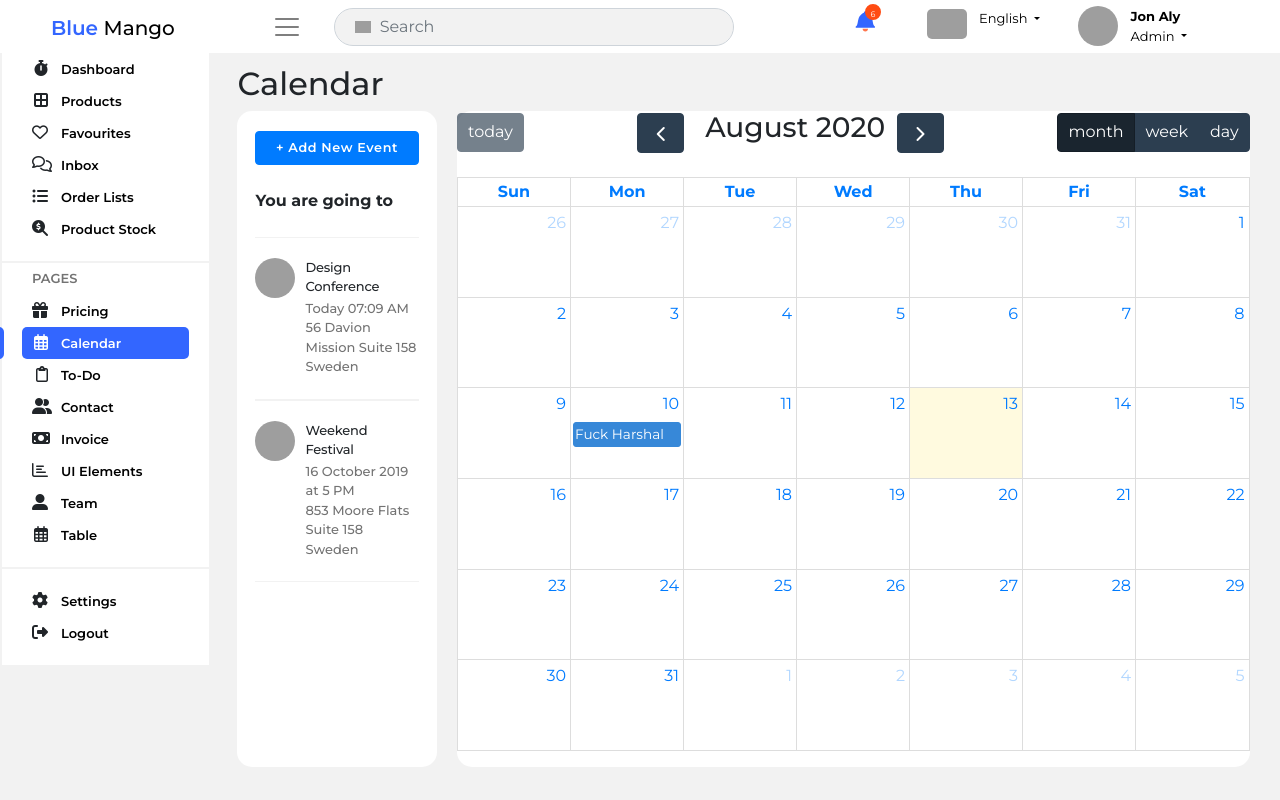
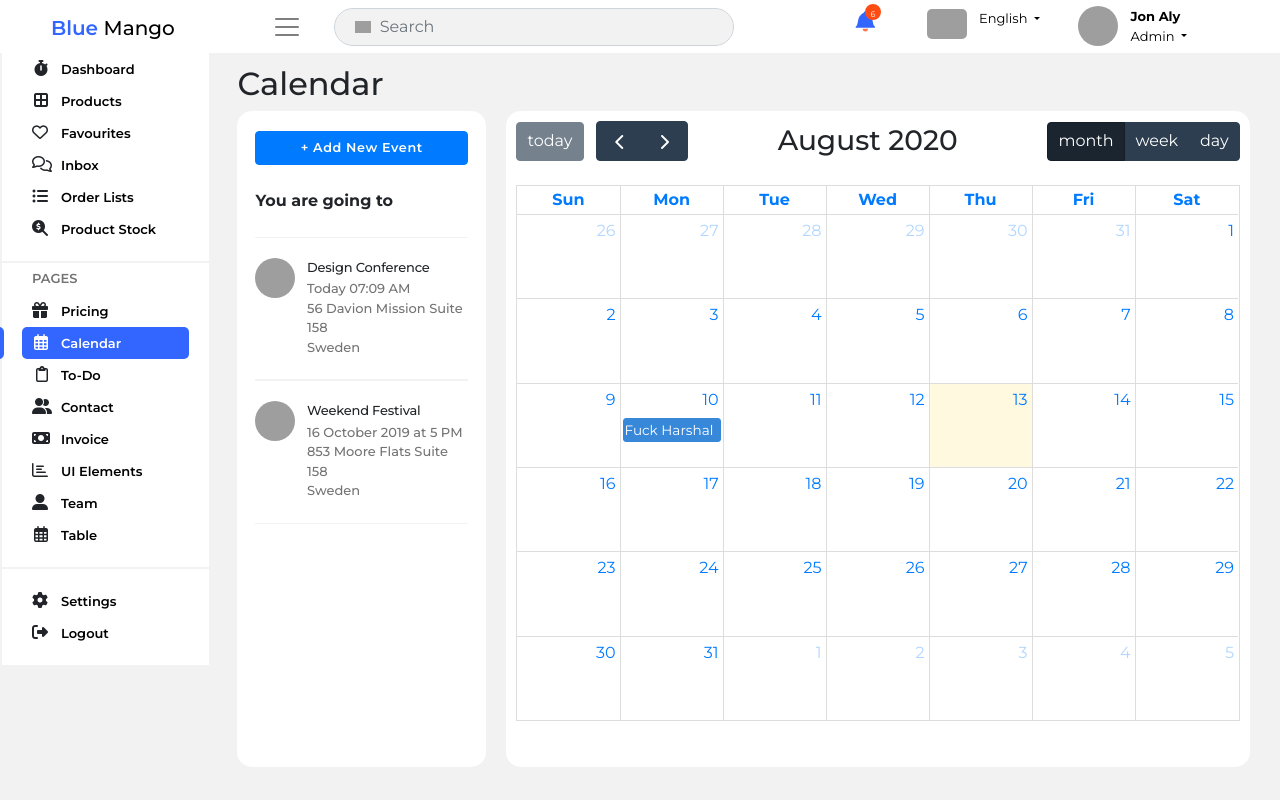
Before and after one commit to gautam-bits/Calendar-Task, a plain HTML site: page index.html in a window 1280 px wide. Drawn offline with nearby package versions, Linux system fonts and the light colour scheme; grey boxes are pictures that could not be loaded.

Commit message:
Width increased

```diff
--- a/css/calendar.css
+++ b/css/calendar.css
@@ -6,7 +6,7 @@
 #add-event {
     background: white;
     height: 82vh;
-    width: 20%;
+    width: 25%;
     margin-right: 20px;
     border-radius: 15px;
     align-items: center;
@@ -22,15 +22,17 @@
 
 #calendar-wrapper {
     background: white;
-    width: 80%;
+    width: 75%;
     border-radius: 15px;
+    height: 82vh;
+    padding: 10px;
 }
 
-#calendar {
+/* #calendar {
     height: 80vh;
     width: 100%;
     overflow: hidden;
-}
+} */
 
 #calendar-heading {
     margin-top: 12px;
--- a/scripts/scripts.js
+++ b/scripts/scripts.js
@@ -18,8 +18,8 @@ eventData = [
 calendar = new FullCalendar.Calendar(calendarEl, {
     initialView: 'dayGridMonth',
     headerToolbar: {
-        left: 'today',
-        center: 'prev title next',
+        left: 'today prev,next',
+        center: 'title',
         right: 'dayGridMonth,timeGridWeek,timeGridDay'
     },
     events: eventData
```
